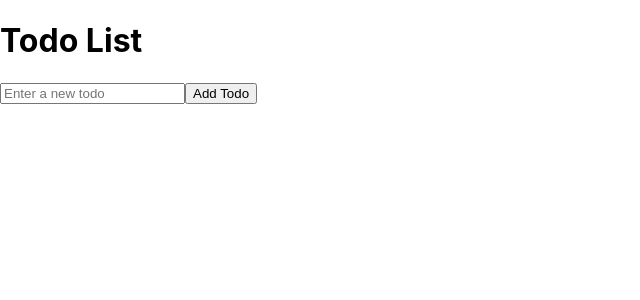
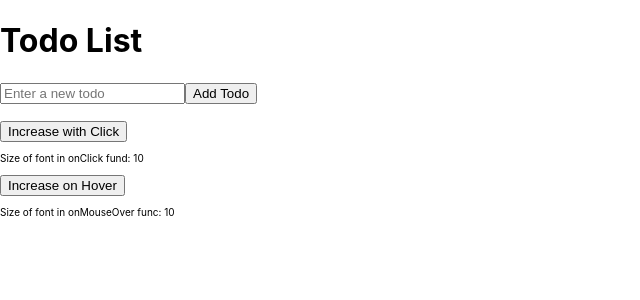
Before and after one commit to Alex-Linden/hoc-example, a React (Create React App) app: page / in a window 1280 px wide. Shown: the top 300 px of the page, without its empty margins (0-640 px from the left). Built offline with nearby package versions, Linux system fonts and the light colour scheme.

Commit message:
logRocket tutorial

```diff
--- a/src/App.js
+++ b/src/App.js
@@ -1,10 +1,14 @@
 import React from 'react';
 import TodoList from './TodoList';
+import ClickIncrease from "./components/ClickIncrease";
+import HoverIncrease from "./components/HoverIncrease";
 
 function App() {
   return (
     <div>
       <TodoList />
+      <ClickIncrease />
+      <HoverIncrease />
     </div>
   );
 }
--- /dev/null
+++ b/src/components/ClickIncrease.js
@@ -0,0 +1,17 @@
+import React, { useState } from "react";
+
+function ClickIncrease() {
+  const [fontSize, setFontSize] = useState(10);
+
+  return (
+    <div>
+
+      <button onClick={() => setFontSize((size) => size + 1)}>
+        Increase with Click
+      </button>
+      <p style={{ fontSize }}>Size of font in onClick fund: {fontSize}</p>
+    </div>
+  );
+}
+
+export default ClickIncrease;
--- /dev/null
+++ b/src/components/HoverIncrease.js
@@ -0,0 +1,17 @@
+import React, { useState } from "react";
+
+function HoverIncrease() {
+  const [fontSize, setFontSize] = useState(10);
+
+  return (
+    <div>
+
+      <button onMouseOver={() => setFontSize((size) => size + 1)}>
+        Increase on Hover
+      </button>
+      <p style={{ fontSize }}>Size of font in onMouseOver func: {fontSize}</p>
+    </div>
+  );
+}
+
+export default HoverIncrease;
```
